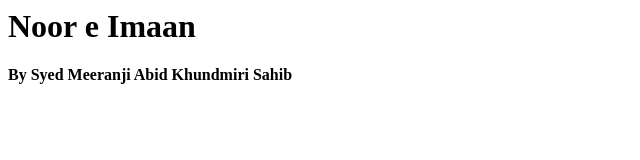
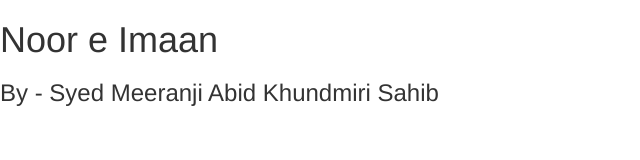
Before and after one commit to noormahdi/NoorEImaan, a plain HTML site: page index.html in a window 1280 px wide. Shown: the whole page, without its empty margins (0-640 px from the left). Drawn offline with nearby package versions, Linux system fonts and the light colour scheme.

Commit message:
First Commit, added bootstrap CDN and Template

```diff
--- a/index.html
+++ b/index.html
@@ -1,6 +1,16 @@
-<html>
+<!DOCTYPE html>
+<html lang="en">
+	<head>
+		<meta charset="utf-8">
+		<meta http-equiv="X-UA-Compatible" content="IE=edge">
+		<meta name="viewport" content="width=device-width, initial-scale=1">
+		<title>Noor e Imaan</title>
+		<link rel="stylesheet" href="https://maxcdn.bootstrapcdn.com/bootstrap/3.3.6/css/bootstrap.min.css">
+		<link rel="stylesheet" href="https://maxcdn.bootstrapcdn.com/bootstrap/3.3.6/css/bootstrap-theme.min.css">
+		<script src="https://maxcdn.bootstrapcdn.com/bootstrap/3.3.6/js/bootstrap.min.js"></script>
+	</head>
 	<body>
 		<h1>Noor e Imaan</h1>
-		<h4>By Syed Meeranji Abid Khundmiri Sahib</h4>
+		<h3>By - Syed Meeranji Abid Khundmiri Sahib</h3>
 	</body>
 </html>
```
